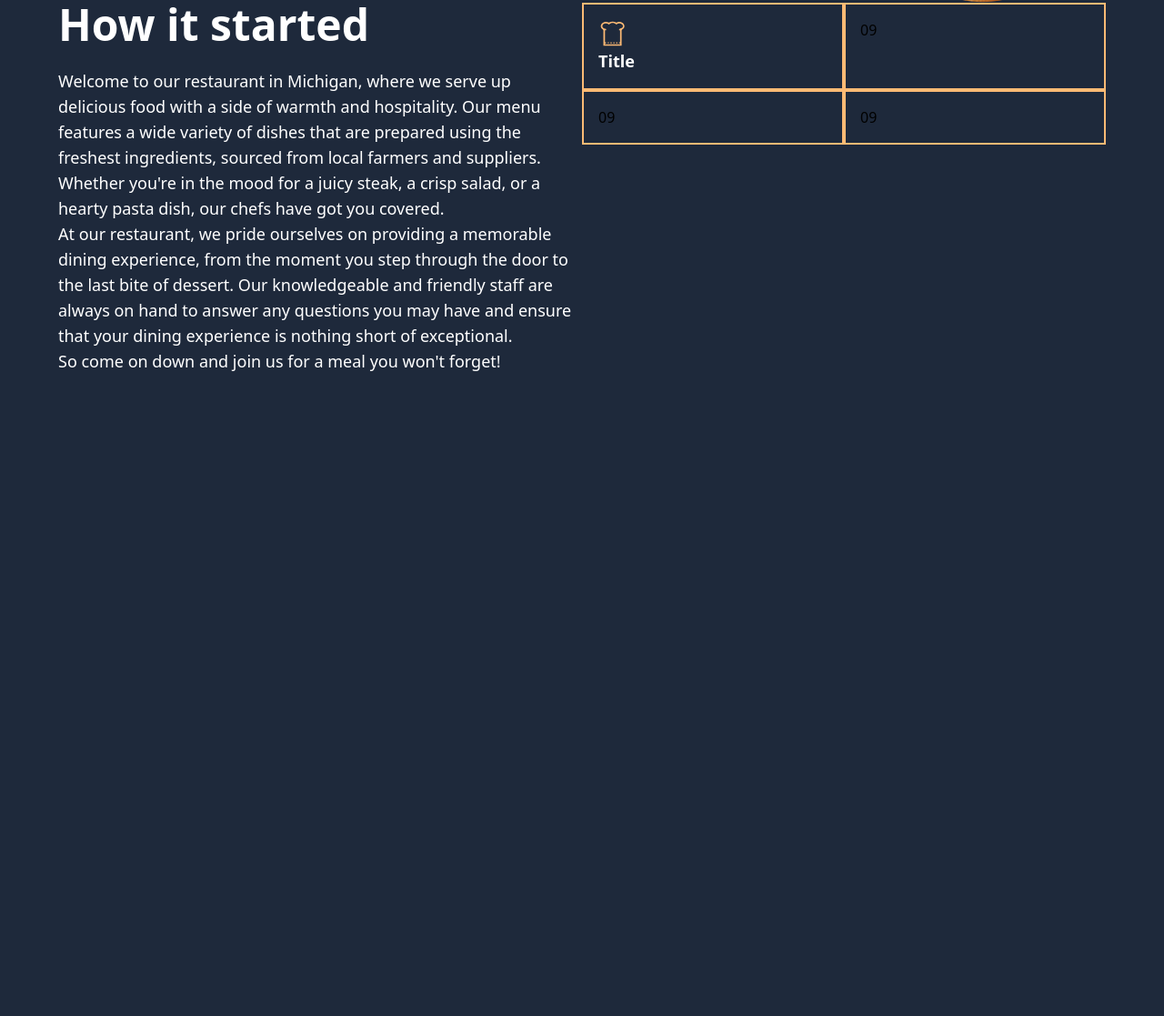
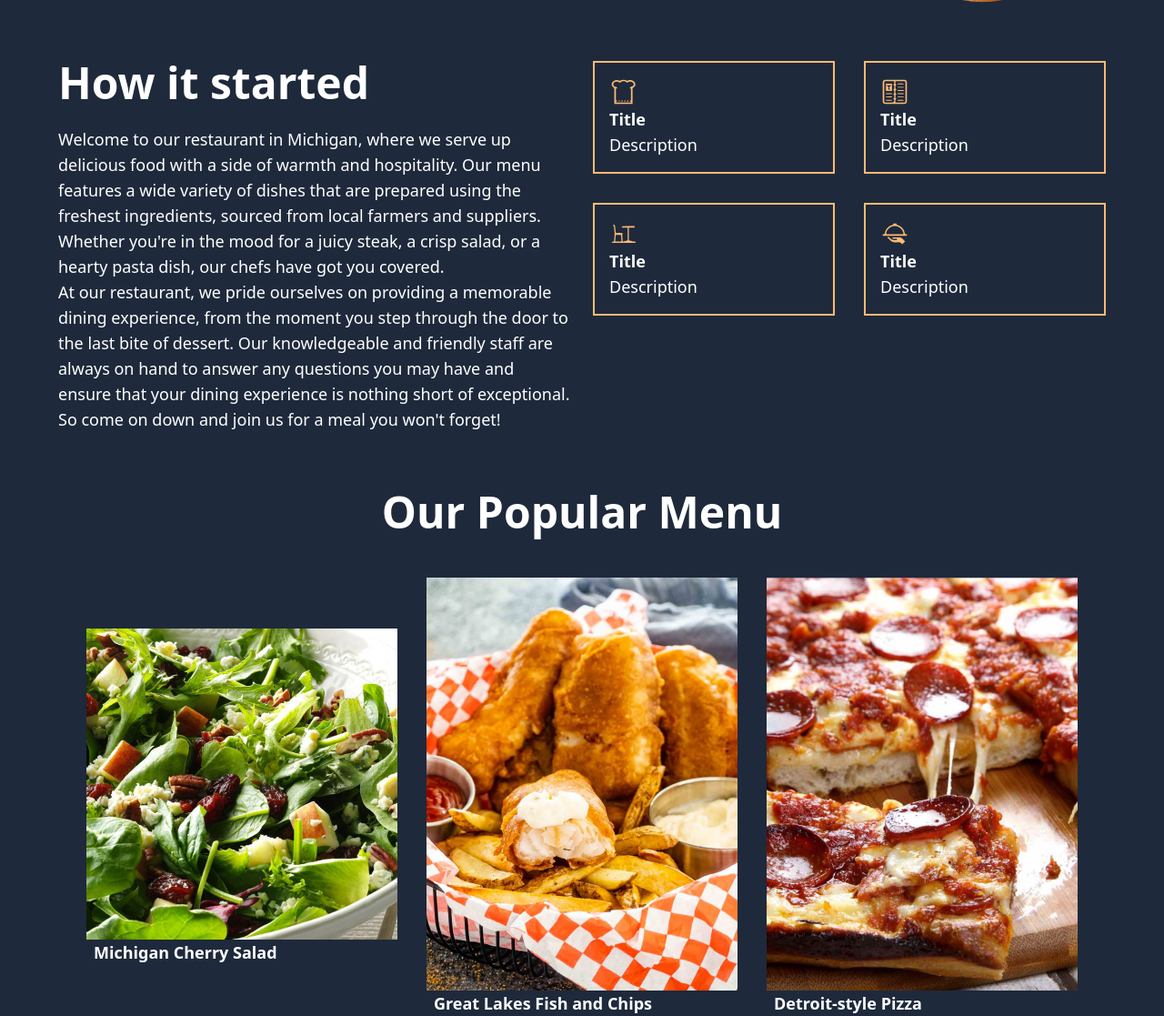
Before and after one commit to techup-group13/Amar-gr-13, a plain HTML site: page index.html in a window 1280 px wide. Shown: the part 980-2097 px from the top of the page at 91% size. Before the commit the page ends 1391 px from the top, so only its background shows below. Drawn offline with nearby package versions, Linux system fonts and the light colour scheme.

Commit message:
doing something

```diff
--- a/index.html
+++ b/index.html
@@ -25,7 +25,7 @@
       </p>
       <img src="./image.png" />
     </div>
-    <div class="flex mx-16">
+    <div class="flex mx-16 py-16">
       <div class="w-1/2">
         <p class="text-5xl text-white font-bold mb-6">How it started</p>
         <p class="text-white text-lg">
@@ -43,15 +43,51 @@
           So come on down and join us for a meal you won't forget!
         </p>
       </div>
-      <div class="w-1/2">
-        <div class="grid grid-cols-2">
+      <div class="w-1/2 ml-6">
+        <div class="grid grid-cols-2 gap-8">
           <div class="border-2 border-orange-300 p-4">
             <img src="./logo/icon1.svg" />
             <p class="text-lg text-white font-bold">Title</p>
+            <p class="text-white text-lg">Description</p>
           </div>
-          <div class="border-2 border-orange-300 p-4">09</div>
-          <div class="border-2 border-orange-300 p-4">09</div>
-          <div class="border-2 border-orange-300 p-4">09</div>
+          <div class="border-2 border-orange-300 p-4">
+            <img src="/logo/icon2.svg" />
+            <p class="text-lg text-white font-bold">Title</p>
+            <p class="text-white text-lg">Description</p>
+          </div>
+          <div class="border-2 border-orange-300 p-4">
+            <img src="/logo/icon3.svg" />
+            <p class="text-lg text-white font-bold">Title</p>
+            <p class="text-white text-lg">Description</p>
+          </div>
+          <div class="border-2 border-orange-300 p-4">
+            <img src="/logo/icon4.svg" />
+            <p class="text-lg text-white font-bold">Title</p>
+            <p class="text-white text-lg">Description</p>
+          </div>
+        </div>
+      </div>
+    </div>
+    <div class="justify-center items-center flex flex-col">
+      <p class="text-5xl text-white font-bold">Our Popular Menu</p>
+      <div class="flex items-center mt-12 space-x-8">
+        <div cl>
+          <img src="sallat.jpg" />
+          <p class="text-white font-bold text text-lg items-center ml-2">
+            Michigan Cherry Salad
+          </p>
+        </div>
+        <div>
+          <img src="chiken.jpg" />
+          <p class="text-white font-bold text text-lg items-center ml-2">
+            Great Lakes Fish and Chips
+          </p>
+        </div>
+        <div>
+          <img src="pica.jpg" />
+          <p class="text-white font-bold text text-lg items-center ml-2">
+            Detroit-style Pizza
+          </p>
         </div>
       </div>
     </div>
```
Also changed, not shown: chiken.jpg (added), logo/icon2.svg (added), logo/icon3.svg (added), logo/icon4.svg (added), pica.jpg (added), sallat.jpg (added).
